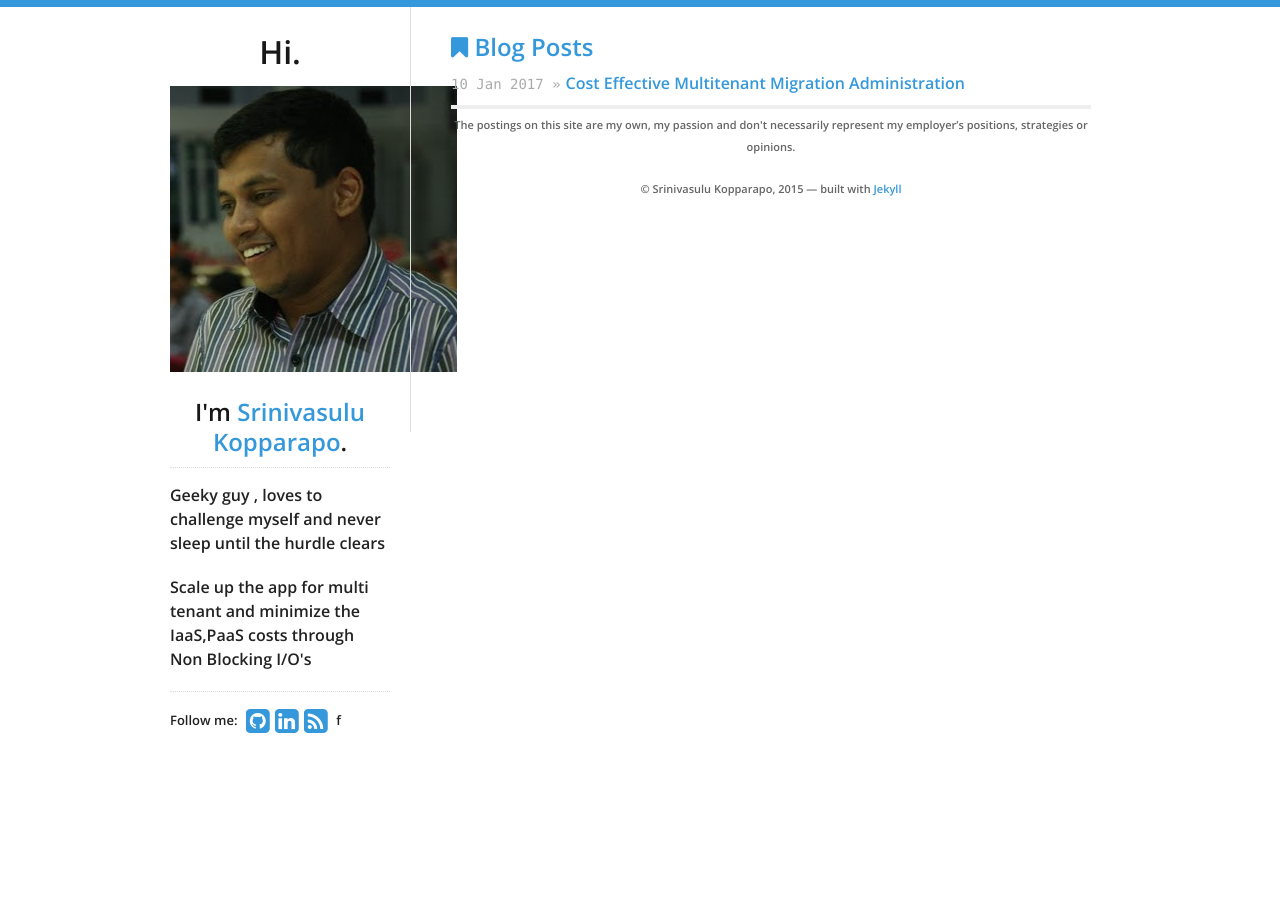
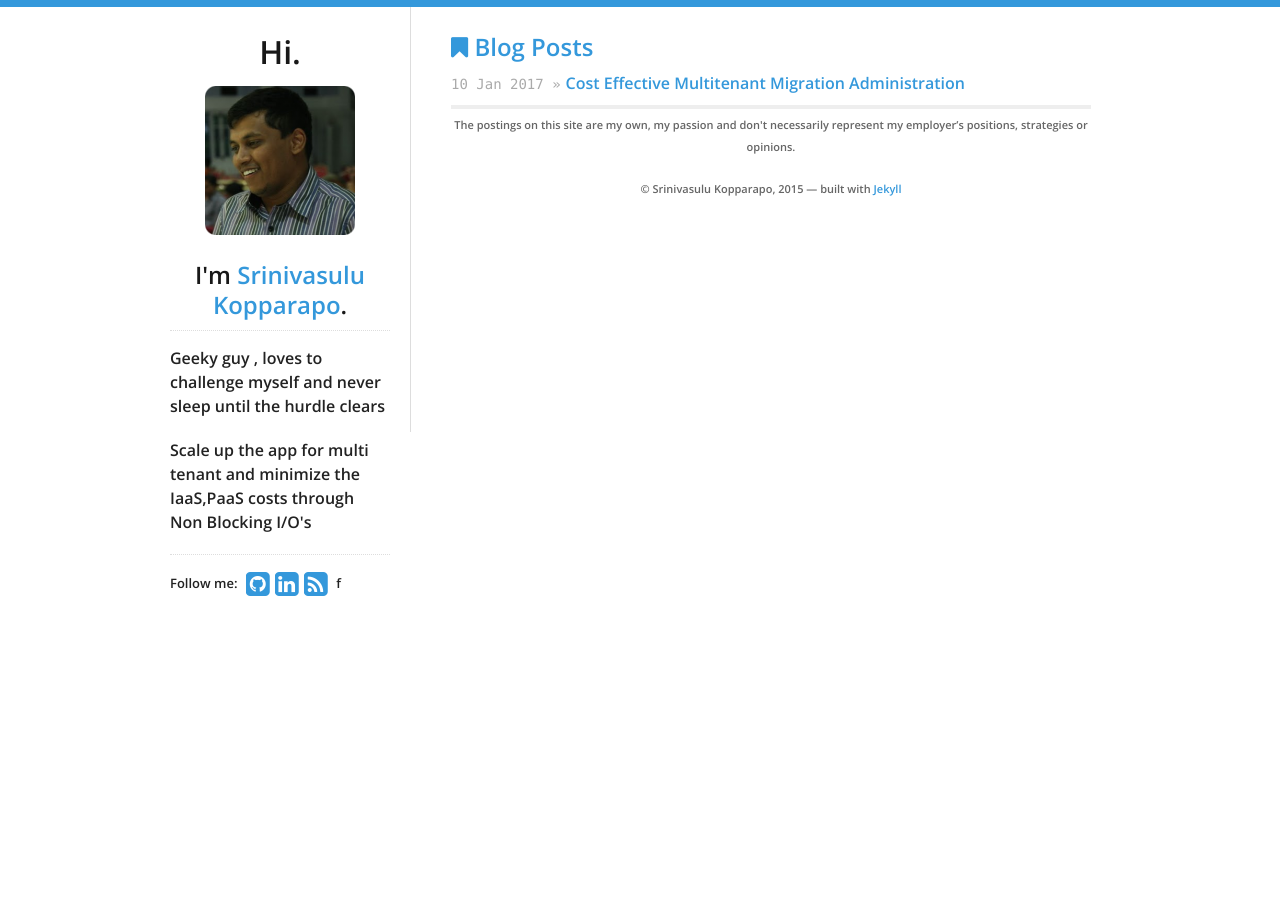
Before and after one commit to cnuonline/cnuonline.github.io, a Jekyll site: the page built from index.html, in a window 1280 px wide. Built offline with Jekyll 4.4.1, drawn with Linux system fonts in a browser that asks for light colours; nearby versions of some CDN libraries.

Commit message:
Update sidebar.html
changed the image name

```diff
--- a/_includes/sidebar.html
+++ b/_includes/sidebar.html
@@ -4,7 +4,7 @@
     {% if site.data.theme.social.gravatar %}
     <img src="http://www.gravatar.com/avatar/{{ site.data.theme.social.gravatar }}?s=200" id="gravatar" alt="My photo"/>
     {% else %}
-    <img src="/IMG_4204_resize.JPG" id="logo" alt="Blog logo"/>
+    <img src="/Srinivasulu_Kopparapu.png" id="logo" alt="Blog logo"/>
     {% endif %}
   </a>
   <h2>I'm <a href="/">{{ site.data.theme.name }}</a>.</h2>
```
